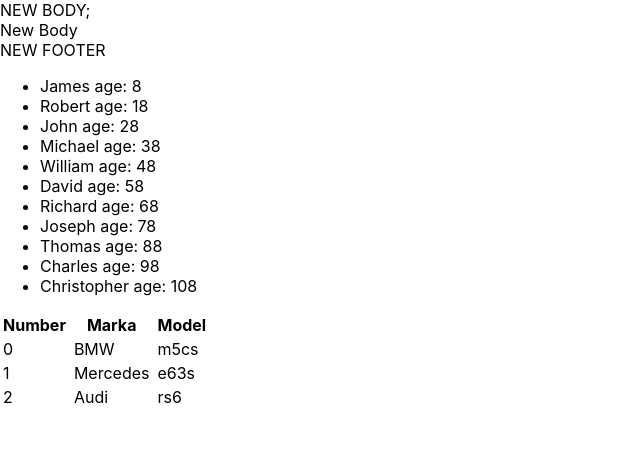
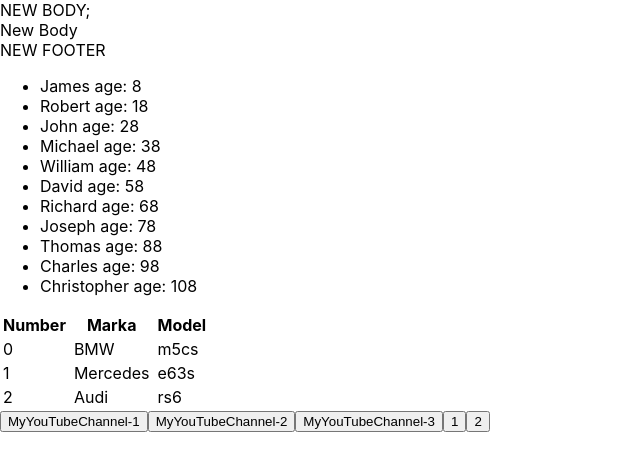
Before and after one commit to RuslanZhavoronkov/microtasks, a React (Create React App) app: page / in a window 1280 px wide. Shown: the top 470 px of the page, without its empty margins (0-640 px from the left). Built offline with nearby package versions, Linux system fonts and the light colour scheme.

Commit message:
Button1, Button2

```diff
--- a/src/App.tsx
+++ b/src/App.tsx
@@ -1,4 +1,4 @@
-import React from "react";
+import React, { MouseEvent } from "react";
 import "./App.css";
 import { CarType, FastCar } from "./method_MAP/FastCar";
 import { NewComponent, StudentType } from "./method_MAP/NewComponent";
@@ -27,6 +27,26 @@
     { manufacturer: "Audi", model: "rs6" },
   ];
 
+  //const myFirstSubscriber = (event: MouseEvent<HTMLButtonElement>) => {
+  //console.log("Hello I'am Vasia");
+  //};
+
+  //const mySecondSubscriber = (event: MouseEvent<HTMLButtonElement>) => {
+  //console.log("Hello I'am Ivan");
+  //};
+
+  const onclickHandler = (name: string) => {
+    console.log(name);
+  };
+
+  const foo1 = () => {
+    console.log(100200);
+  };
+
+  const foo2 = (point: number) => {
+    console.log(point);
+  };
+
   return (
     <>
       <div>
@@ -40,6 +60,44 @@
       <div>
         <FastCar bestcar={topCars} />
       </div>
+
+      <div>
+        {/*<button
+          onClick={(event) => {
+            console.log("Hello");
+          }}
+        >
+          MyYouTubeChannel-1
+        </button>*/}
+        <button
+          onClick={(event: MouseEvent<HTMLButtonElement>) =>
+            onclickHandler("VASYA")
+          }
+        >
+          MyYouTubeChannel-1
+        </button>
+        <button
+          onClick={(event: MouseEvent<HTMLButtonElement>) =>
+            onclickHandler("IVAN")
+          }
+        >
+          MyYouTubeChannel-2
+        </button>
+        <button
+          onClick={(event: MouseEvent<HTMLButtonElement>) =>
+            onclickHandler("some info")
+          }
+        >
+          MyYouTubeChannel-3
+        </button>
+
+        <button onClick={foo1}>1</button>
+        <button
+          onClick={(event: MouseEvent<HTMLButtonElement>) => foo2(100200)}
+        >
+          2
+        </button>
+      </div>
     </>
   );
 }
```
